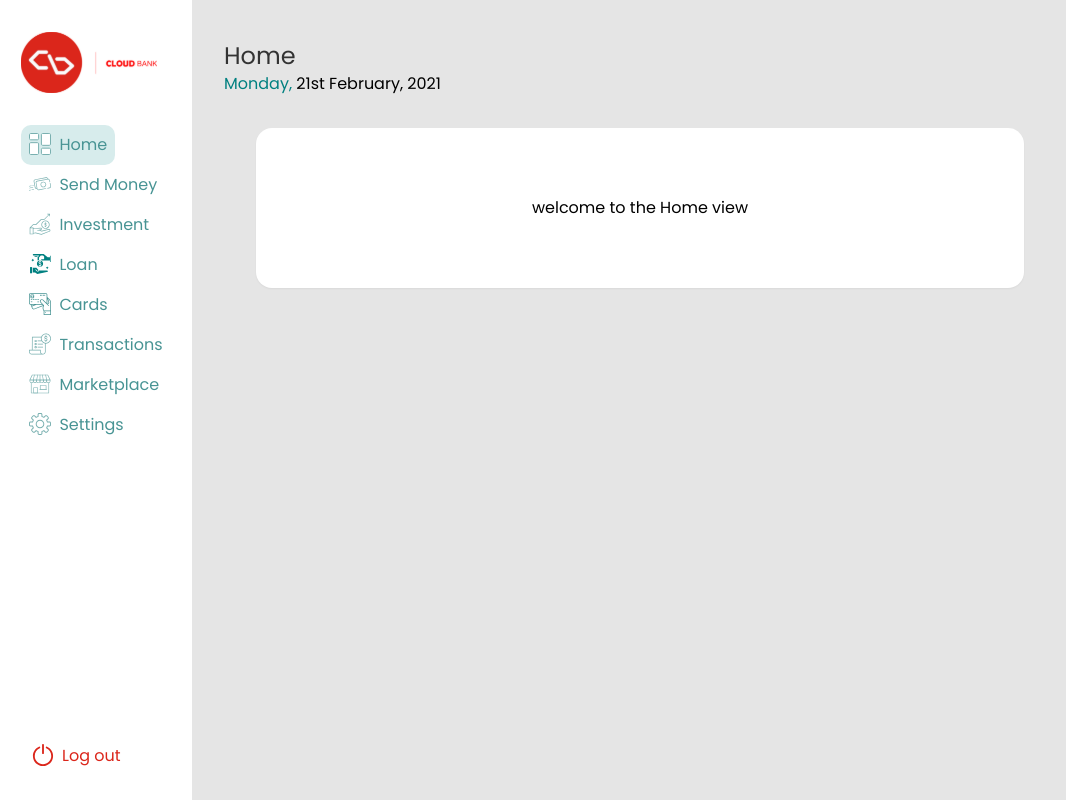
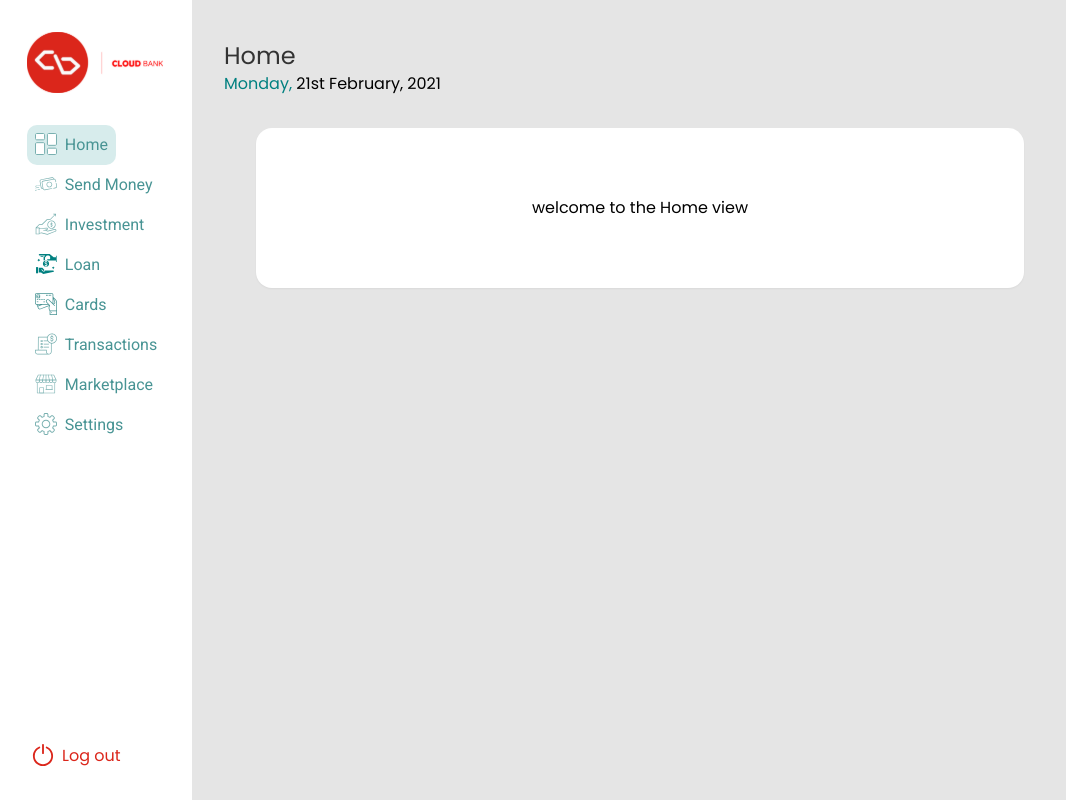
Before and after one commit to creasedigital/cloud_bank, a React (Create React App) app: page / in a window 1280 px wide. Shown: the whole page, without its empty margins (0-1066 px from the left). Built offline with nearby package versions, Linux system fonts and the light colour scheme.

Commit message:
nav fonts changed to Roboto

```diff
--- a/src/components/SideNavItem.js
+++ b/src/components/SideNavItem.js
@@ -7,7 +7,7 @@ const SideNavItem = () => {
 			{menuLinks.map((menuLink) => (
 				<NavLink to={menuLink.path}>
 					{" "}
-					<button className="flex p-2 w-full" key={menuLink.id}>
+					<button className="robotos flex p-2 w-full" key={menuLink.id}>
 						<img alt="icon" className="pr-2" src={menuLink.icon} />
 						<span className="">{menuLink.title}</span>
 					</button>
--- a/src/index.css
+++ b/src/index.css
@@ -26,6 +26,10 @@ code {
 		monospace;
 }
 
+.robotos {
+	font-family: "Roboto", sans-serif;
+}
+
 .active {
 	background-color: #d7ecec;
 	border-radius: 10px;
```
